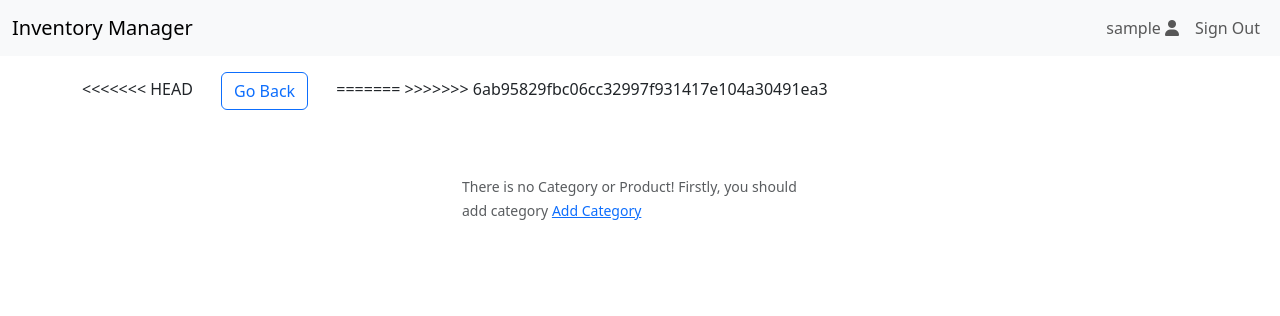
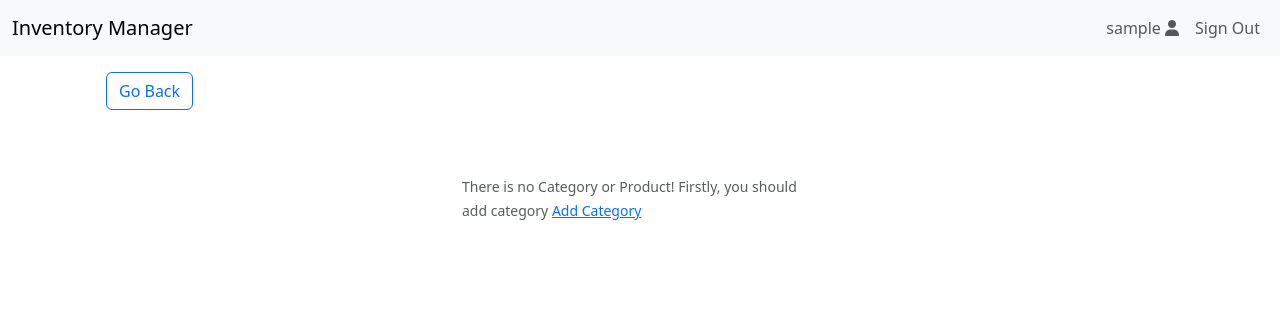
Before and after one commit to recinan/inventeru_project, a Django app: page /list-allcategories in a window 1280 px wide. Shown: the top 316 px of the page. Run offline with Django 5.2, Linux system fonts and the light colour scheme; the visitor is signed in with stand-in values (Sample User, id 1); data that the repository does not hold is empty; some libraries are stand-ins or nearby versions.

Commit message:
basit değişim

```diff
--- a/inventory_management_con/templates/category_man/list_category.html
+++ b/inventory_management_con/templates/category_man/list_category.html
@@ -1,11 +1,10 @@
 {% extends 'partials/_base.html' %}
 {% load crispy_forms_tags %}
 {% block content %}
-<<<<<<< HEAD
+
 
 <button onclick="goBack()" class="btn btn-outline-primary my-3 mx-4">Go Back</button>
-=======
->>>>>>> 6ab95829fbc06cc32997f931417e104a30491ea3
+
 <div class="container">
     <div class="row">
         <div class="col mt-5">
```
